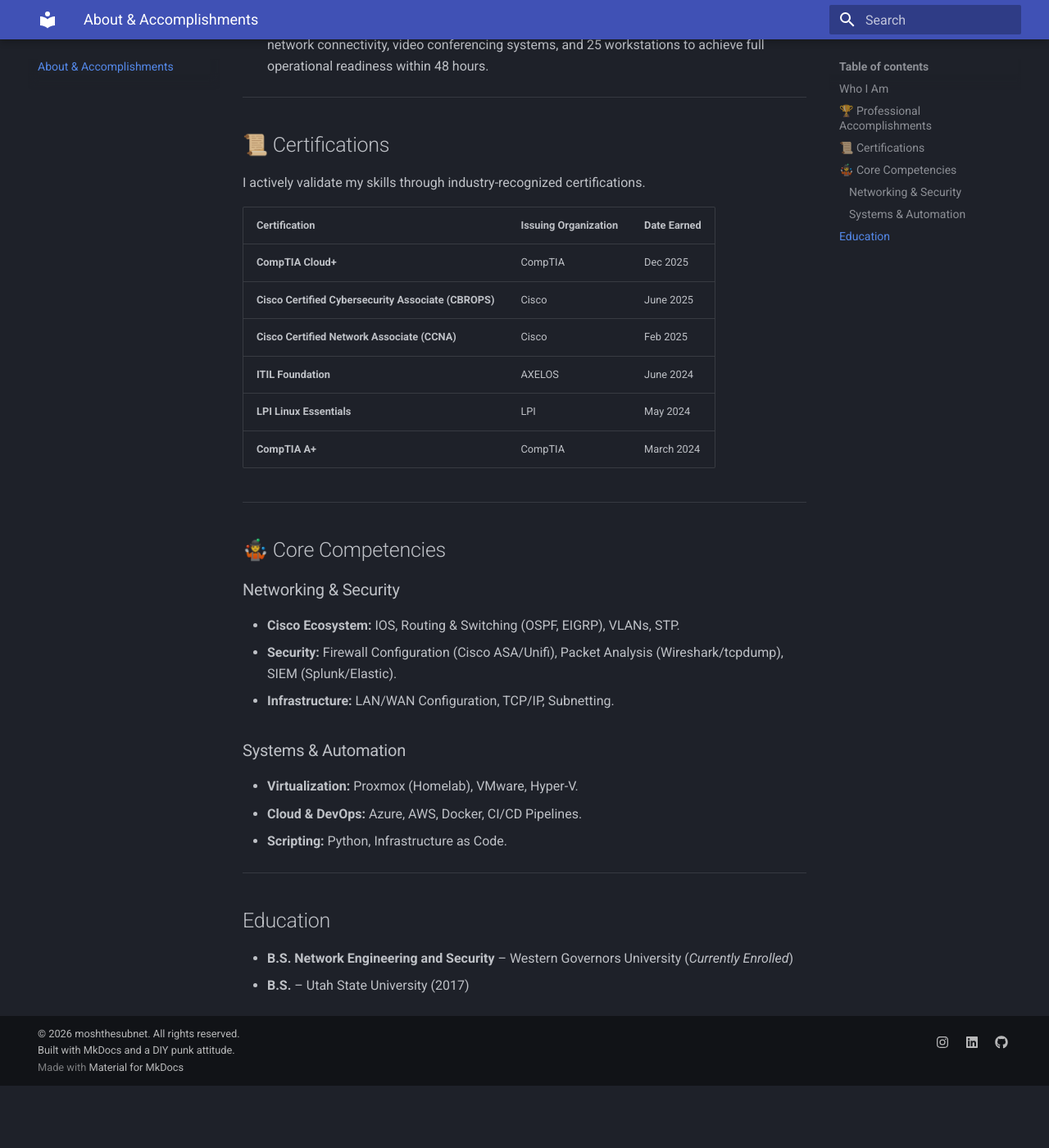
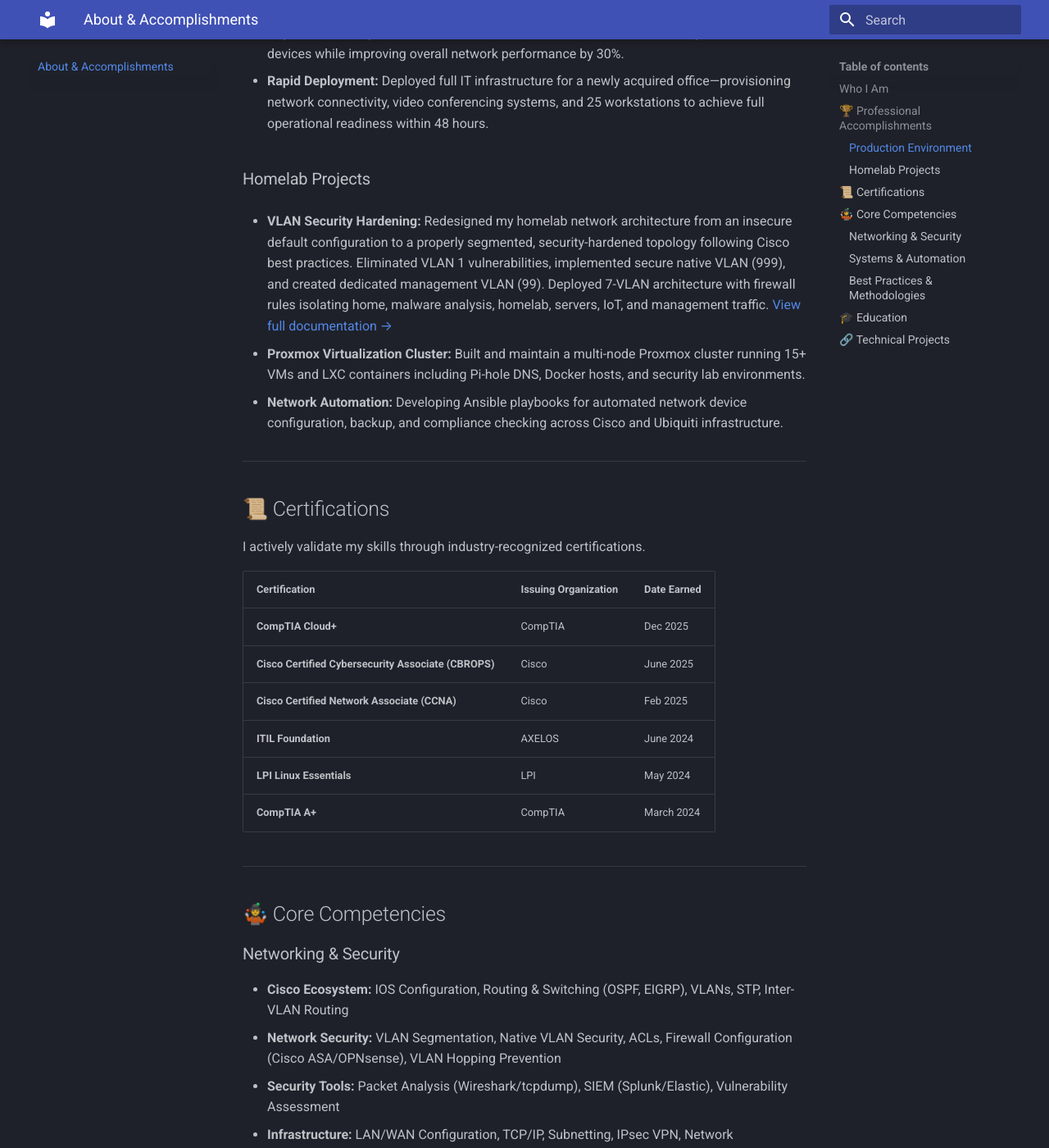
Before and after one commit to moshthesubnet/my-lab-docs, an MkDocs documentation site: the page built from docs/bio.md, in a window 1280 px wide and 1400 px high, scrolled down 760 px. Shown: the whole window at 82% size. Built offline with MkDocs 1.6.1 and Material for MkDocs 9.7.7, drawn with Linux system fonts in a browser that asks for light colours; before the commit the page ends 2084 px from its top, so only the background shows below that; some of the changed text lies outside the part shown.

Commit message:
Update bio.md

```diff
--- a/docs/bio.md
+++ b/docs/bio.md
@@ -1,6 +1,7 @@
 # About & Accomplishments
 
 ## :material-card-account-details-outline: Who I Am
+
 I am a Network Support Specialist and mid-career professional who successfully transitioned into IT from a non-technical background. My journey is defined by a relentless drive to learn—illustrated by my rapid acquisition of industry certifications and the complex, enterprise-grade homelab I maintain to sharpen my skills.
 
 Currently, I am pursuing a **B.S. in Network Engineering and Security (Cisco Track)** at **Western Governors University**.
@@ -8,15 +9,29 @@ Currently, I am pursuing a **B.S. in Network Engineering and Security (Cisco Tra
 ---
 
 ## 🏆 Professional Accomplishments
+
 *From my recent work as an IT Intern & Network Support Specialist:*
 
+### Production Environment
+
 * **Critical Infrastructure Rescue:** Diagnosed and resolved a critical IPsec VPN tunnel failure affecting a production licensing server. This intervention restored connectivity, preventing 3+ hours of downtime and saving estimated operational costs of ~$15k.
-* **Network Segmentation:** Configured and implemented five secure VLANs to segment a flat Layer 2 network. This reduced broadcast traffic and security risks for 150+ devices while improving overall network performance by 30%.
+
+* **Enterprise Network Segmentation:** Configured and implemented five secure VLANs to segment a flat Layer 2 network. This reduced broadcast traffic and security risks for 150+ devices while improving overall network performance by 30%.
+
 * **Rapid Deployment:** Deployed full IT infrastructure for a newly acquired office—provisioning network connectivity, video conferencing systems, and 25 workstations to achieve full operational readiness within 48 hours.
+
+### Homelab Projects
+
+* **VLAN Security Hardening:** Redesigned my homelab network architecture from an insecure default configuration to a properly segmented, security-hardened topology following Cisco best practices. Eliminated VLAN 1 vulnerabilities, implemented secure native VLAN (999), and created dedicated management VLAN (99). Deployed 7-VLAN architecture with firewall rules isolating home, malware analysis, homelab, servers, IoT, and management traffic. [View full documentation →](../projects/VLAN_segmentation.md)
+
+* **Proxmox Virtualization Cluster:** Built and maintain a multi-node Proxmox cluster running 15+ VMs and LXC containers including Pi-hole DNS, Docker hosts, and security lab environments.
+
+* **Network Automation:** Developing Ansible playbooks for automated network device configuration, backup, and compliance checking across Cisco and Ubiquiti infrastructure.
 
 ---
 
 ## 📜 Certifications
+
 I actively validate my skills through industry-recognized certifications.
 
 | Certification | Issuing Organization | Date Earned |
@@ -33,17 +48,33 @@ I actively validate my skills through industry-recognized certifications.
 ## 🤹 Core Competencies
 
 ### Networking & Security
-* **Cisco Ecosystem:** IOS, Routing & Switching (OSPF, EIGRP), VLANs, STP.
-* **Security:** Firewall Configuration (Cisco ASA/Unifi), Packet Analysis (Wireshark/tcpdump), SIEM (Splunk/Elastic).
-* **Infrastructure:** LAN/WAN Configuration, TCP/IP, Subnetting.
+
+* **Cisco Ecosystem:** IOS Configuration, Routing & Switching (OSPF, EIGRP), VLANs, STP, Inter-VLAN Routing
+* **Network Security:** VLAN Segmentation, Native VLAN Security, ACLs, Firewall Configuration (Cisco ASA/OPNsense), VLAN Hopping Prevention
+* **Security Tools:** Packet Analysis (Wireshark/tcpdump), SIEM (Splunk/Elastic), Vulnerability Assessment
+* **Infrastructure:** LAN/WAN Configuration, TCP/IP, Subnetting, IPsec VPN, Network Troubleshooting
 
 ### Systems & Automation
-* **Virtualization:** Proxmox (Homelab), VMware, Hyper-V.
-* **Cloud & DevOps:** Azure, AWS, Docker, CI/CD Pipelines.
-* **Scripting:** Python, Infrastructure as Code.
+
+* **Virtualization:** Proxmox (Homelab Production), VMware, Hyper-V, LXC Containers
+* **Cloud & DevOps:** Azure, AWS, Docker, CI/CD Pipelines
+* **Scripting & Automation:** Python, Ansible, Infrastructure as Code, Network Automation
+
+### Best Practices & Methodologies
+
+* **Documentation:** Technical writing, network diagrams, change management procedures
+* **Security Frameworks:** Defense in depth, network segmentation, least privilege access
+* **Project Management:** ITIL-aligned change management, rapid deployment methodologies
 
 ---
 
-## Education
-* **B.S. Network Engineering and Security** – Western Governors University (*Currently Enrolled*)
-* **B.S.** – Utah State University (2017)
+## 🎓 Education
+
+* **B.S. Network Engineering and Security** — Western Governors University (*Currently Enrolled*)
+* **B.S.** — Utah State University (2017)
+
+---
+
+## 🔗 Technical Projects
+
+Interested in my hands-on work? Check out my [Projects page](../projects/projects.md) for detailed documentation of my homelab implementations, including network architecture, security hardening, and automation workflows.
```
